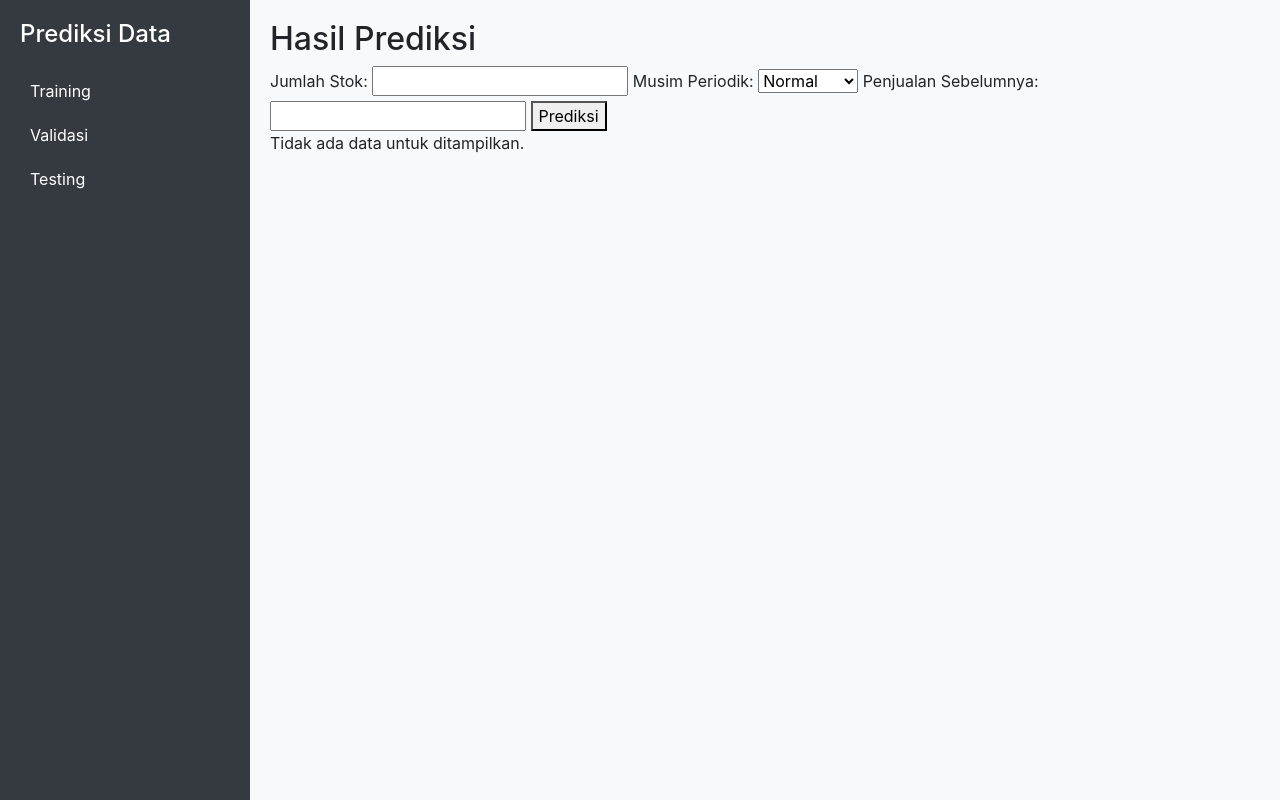
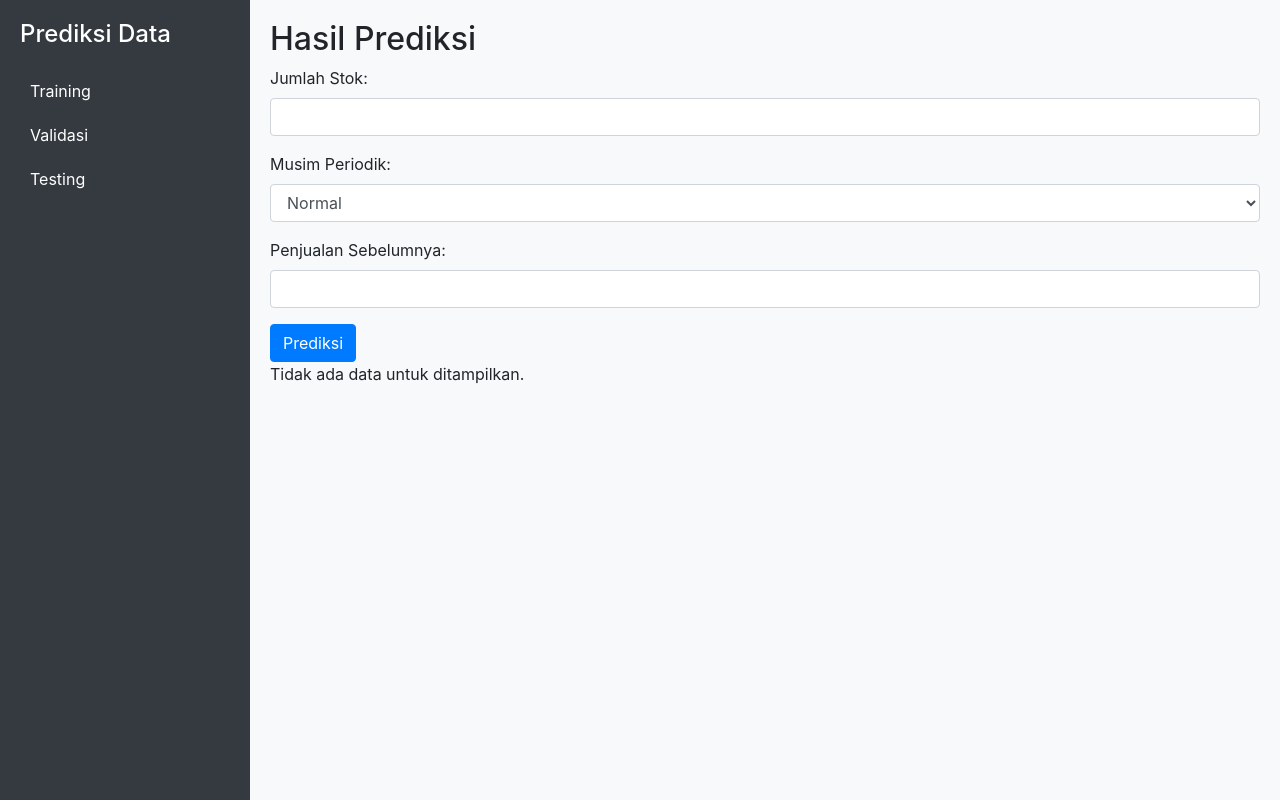
Before and after one commit to Azel-Fahrezi/prediksi, a Flask app: template templates/testing.html in a window 1280 px wide. Run offline with Flask 3, Linux system fonts and the light colour scheme; the template is opened without the code that fills it, so the values that code supplies are empty; some libraries are stand-ins or nearby versions.

Commit message:
Mengubah Style Form pada Testing

```diff
--- a/templates/testing.html
+++ b/templates/testing.html
@@ -4,20 +4,26 @@
 
     <!-- Form untuk input Jumlah_Stok, Musim_Periodik, Penjualan_Sebelumnya -->
     <form method="POST" action="{{ url_for('testing') }}">
-        <label for="Jumlah_Stok">Jumlah Stok:</label>
-        <input type="number" id="Jumlah_Stok" name="Jumlah_Stok" required>
+        <div class="mb-3">
+            <label for="Jumlah_Stok" class="form-label">Jumlah Stok:</label>
+            <input type="number" id="Jumlah_Stok" name="Jumlah_Stok" class="form-control" required>
+        </div>
 
-        <label for="Musim_Periodik">Musim Periodik:</label>
-        <select id="Musim_Periodik" name="Musim_Periodik" required>
-            <option value="Normal">Normal</option>
-            <option value="Liburan">Liburan</option>
-            <option value="Musim Flu">Musim Flu</option>
-        </select>
+        <div class="mb-3">
+            <label for="Musim_Periodik" class="form-label">Musim Periodik:</label>
+            <select id="Musim_Periodik" name="Musim_Periodik" class="form-control" required>
+                <option value="Normal">Normal</option>
+                <option value="Liburan">Liburan</option>
+                <option value="Musim Flu">Musim Flu</option>
+            </select>
+        </div>
 
-        <label for="Penjualan_Sebelumnya">Penjualan Sebelumnya:</label>
-        <input type="number" id="Penjualan_Sebelumnya" name="Penjualan_Sebelumnya" required>
+        <div class="mb-3">
+            <label for="Penjualan_Sebelumnya" class="form-label">Penjualan Sebelumnya:</label>
+            <input type="number" id="Penjualan_Sebelumnya" name="Penjualan_Sebelumnya" class="form-control" required>
+        </div>
 
-        <button type="submit">Prediksi</button>
+        <button type="submit" class="btn btn-primary">Prediksi</button>
     </form>
 
     <!-- Area untuk menampilkan hasil prediksi -->
```
